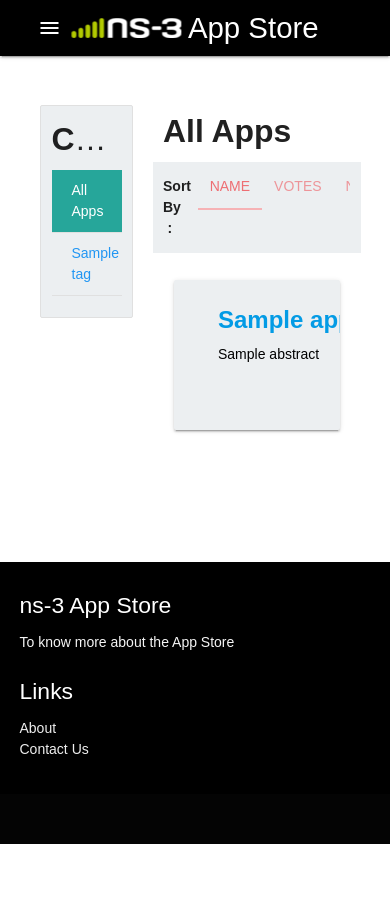
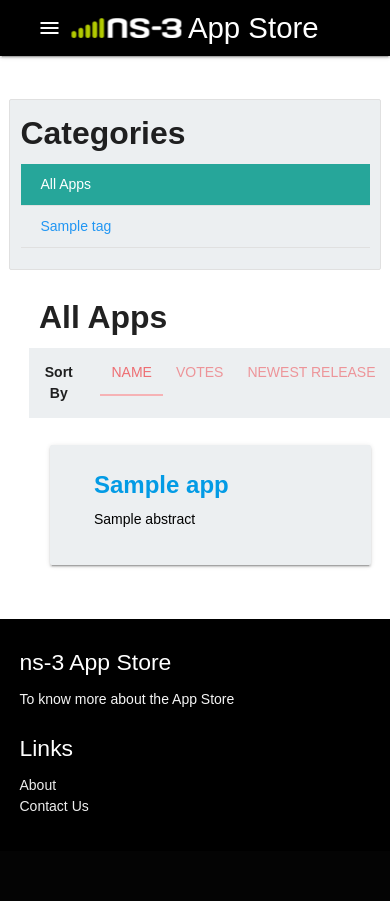
Before and after one commit to abhijithanilkumar/ns-3-AppStore, a Django app: template src/apps/templates/apps.html in a window 390 px wide. Before the commit the page ends 844 px from the top, so only its background shows below. Run offline with Django 3.2, Linux system fonts and the light colour scheme; the template is opened without the code that fills it: most values are stand-ins (such as "Sample title", 1, 10 or a date in 2020); some libraries are stand-ins or nearby versions.

Commit message:
Design responsive

```diff
--- a/src/apps/templates/apps.html
+++ b/src/apps/templates/apps.html
@@ -7,9 +7,9 @@
 {% block container %}
 <!-- Benefits of the Django application -->
 <main>
- <div class="container">
+ <div class="container push">
    <div class="row">
-     <div class="col s3 offset-s1 collection blue-grey lighten-5">
+     <div class="col s12 m4 l3 collection blue-grey lighten-5">
         <h4 class="truncate"><b>Categories</b></h3>
           <a href="/app/tag/" class="collection-item white-text active">All Apps</a>
           {% for tag in tags %}
@@ -17,12 +17,12 @@
           {% endfor %}
           <br>
       </div>
-      <div class="col s7">
+      <div class="col s12 m8 l9">
         <div class="row push-left-extra">
           <h4 class="truncate"><b>All Apps</b></h4>
           <div class="row  blue-grey lighten-5">
             <div class="col s2">
-              <span><b><p class="center">Sort By :</p></b></span>
+              <span><b><p class="center">Sort By</p></b></span>
             </div>
             <div class="col s10">
               <ul class="tabs  blue-grey lighten-5">
@@ -43,7 +43,7 @@
                       </div>
                       <div class="col s10">
                         <span class="card-title push-left"><b>{{app.title}}</b></span>
-                        <p class="black-text push-left">{{app.abstract}}</p>
+                        <p class="black-text push-left truncate">{{app.abstract}}</p>
                       </div>
                     </div>
                   </div>
@@ -62,7 +62,7 @@
                       </div>
                       <div class="col s10">
                         <span class="card-title push-left"><b>{{app.title}}</b></span>
-                        <p class="black-text push-left">{{app.abstract}}</p>
+                        <p class="black-text push-left truncate">{{app.abstract}}</p>
                       </div>
                     </div>
                   </div>
@@ -75,13 +75,13 @@
               <div class="col s12 m6">
                 <a href="/app/{{app.id}}/">
                   <div class="card blue-grey lighten-5 hoverable card-height">
-                    <div class="card-content truncate">
+                    <div class="card-content">
                       <div class="col s2 hide-on-med-and-down">
                         <img src="/media/{{app.icon|default:'default_icon.png'}}" alt="" class="biggercircle">
                       </div>
                       <div class="col s10">
                         <span class="card-title push-left"><b>{{app.title}}</b></span>
-                        <p class="black-text push-left">{{app.abstract}}</p>
+                        <p class="black-text push-left truncate">{{app.abstract}}</p>
                       </div>
                     </div>
                   </div>
--- a/src/apps/templates/apps_tag.html
+++ b/src/apps/templates/apps_tag.html
@@ -7,9 +7,9 @@
 {% block container %}
 <!-- Benefits of the Django application -->
 <main>
- <div class="container">
+ <div class="container push">
    <div class="row">
-     <div class="col s3 offset-s1 collection blue-grey lighten-5">
+     <div class="col s12 m4 l3 collection blue-grey lighten-5">
         <h4 class="truncate"><b>Categories</b></h3>
           <a href="/app/tag/" class="collection-item blue-grey lighten-5 blue-text">All Apps</a>
           {% for tag in tags %}
@@ -21,7 +21,7 @@
           {% endfor %}
           <br>
       </div>
-      <div class="col s7">
+      <div class="col s12 m8 l9">
         <div class="row push-left-extra">
           <h4 class="truncate"><b>Apps with Tag : {{active_tag.name}}</b></h4>
           <div class="row  blue-grey lighten-5">
--- a/src/static/site/css/main.css
+++ b/src/static/site/css/main.css
@@ -1,3 +1,23 @@
+.star-ratings-sprite {
+  background: url("https://s3-us-west-2.amazonaws.com/s.cdpn.io/2605/star-rating-sprite.png") repeat-x;
+  font-size: 0;
+  height: 21px;
+  line-height: 0;
+  overflow: hidden;
+  text-indent: -999em;
+  width: 110px;
+  margin: 0 auto;
+
+  &-rating {
+    background: url("https://s3-us-west-2.amazonaws.com/s.cdpn.io/2605/star-rating-sprite.png") repeat-x;
+    background-position: 0 100%;
+    background-color: red;
+    float: left;
+    height: 21px;
+    display:block;
+  }
+}
+
 html, body{
     height:100%;		/* For full height images */
     font-family: sans-serif;
@@ -42,7 +62,7 @@ body {
 }
 
 .card-height {
-  height:150px;
+  height:120px;
 }
 
 .push {
@@ -55,6 +75,10 @@ body {
 
 .push-left {
   padding-left: 10px;
+}
+
+.push-slight-left {
+  padding-left: 5px;
 }
 
 .move-text {
```
Also changed, not shown: src/apps/templates/apps_author.html (+6 -6 lines), src/apps/templates/page.html (+16 -14 lines).
